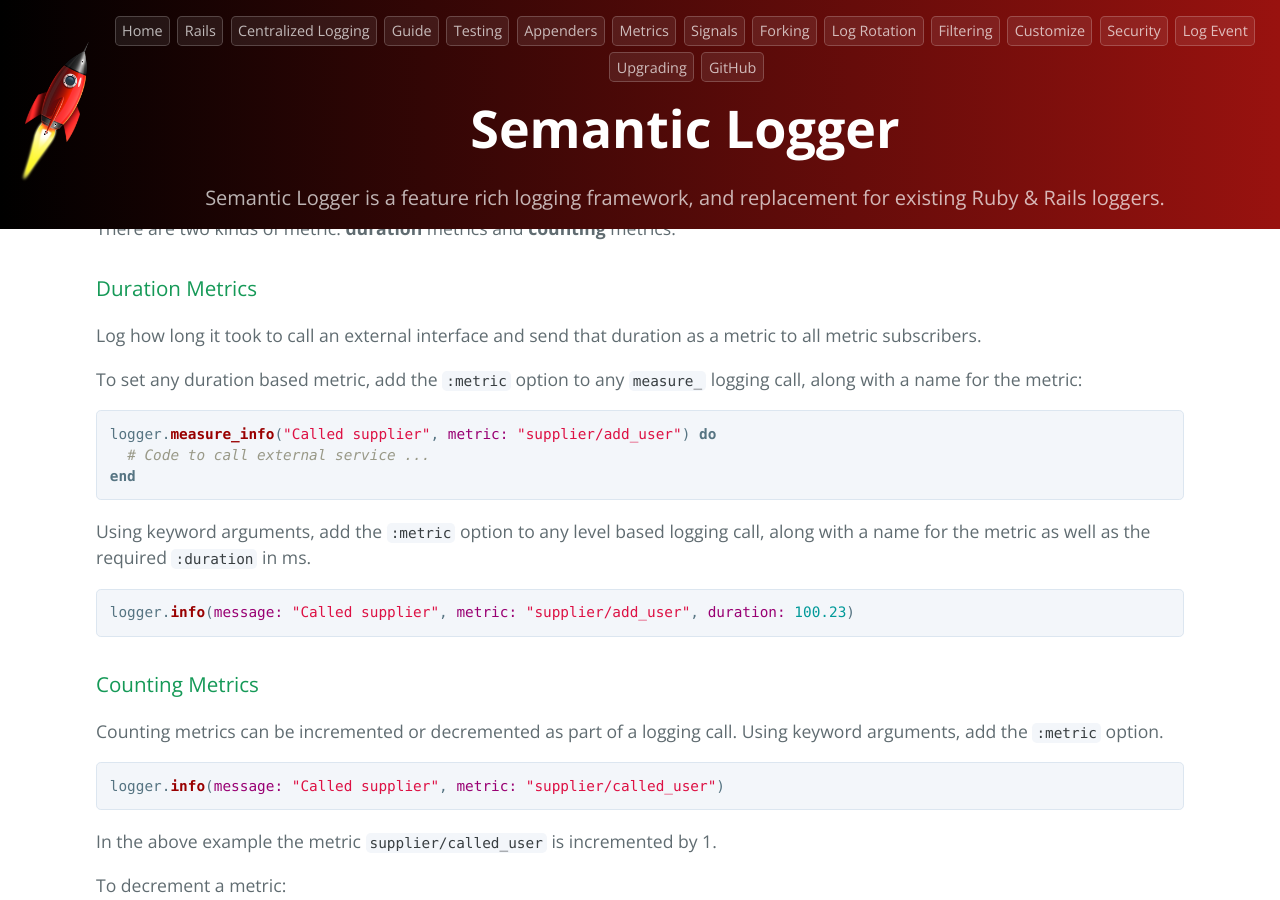
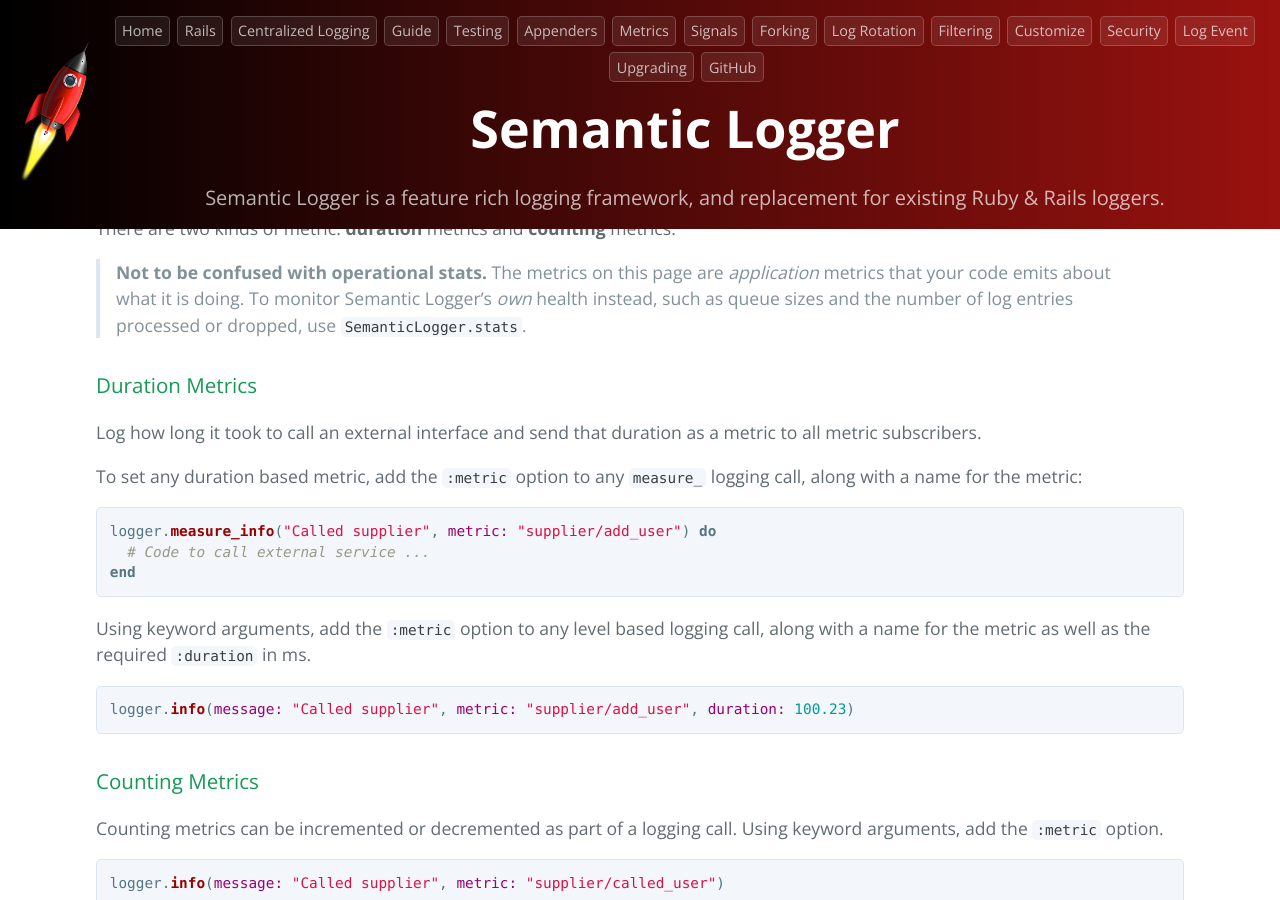
Before and after one commit to reidmorrison/semantic_logger, a Jekyll site: the page built from docs/metrics.md, in a window 1280 px wide and 900 px high, scrolled down 368 px. Built offline with Jekyll 4.4.1, drawn with Linux system fonts in a browser that asks for light colours; our own code applies the rules of GitHub Pages for plain Markdown files.

Commit message:
Clarify metrics vs operational stats in docs
Add a note to metrics.md distinguishing application metrics (the :metric
option) from SemanticLogger.stats operational stats, linking to api.md.

Co-Authored-By: Claude Opus 4.8 <noreply@anthropic.com>

```diff
--- a/docs/metrics.md
+++ b/docs/metrics.md
@@ -19,6 +19,11 @@ and filtering as the log entry they ride along with, so a metric on a `:trace` c
 when the level is `:info`.
 
 There are two kinds of metric: **duration** metrics and **counting** metrics.
+
+> **Not to be confused with operational stats.** The metrics on this page are *application*
+> metrics that your code emits about what it is doing. To monitor Semantic Logger's *own* health
+> instead, such as queue sizes and the number of log entries processed or dropped, use
+> [`SemanticLogger.stats`](api.html#monitoring-the-background-log-thread).
 
 ### Duration Metrics
 
```
